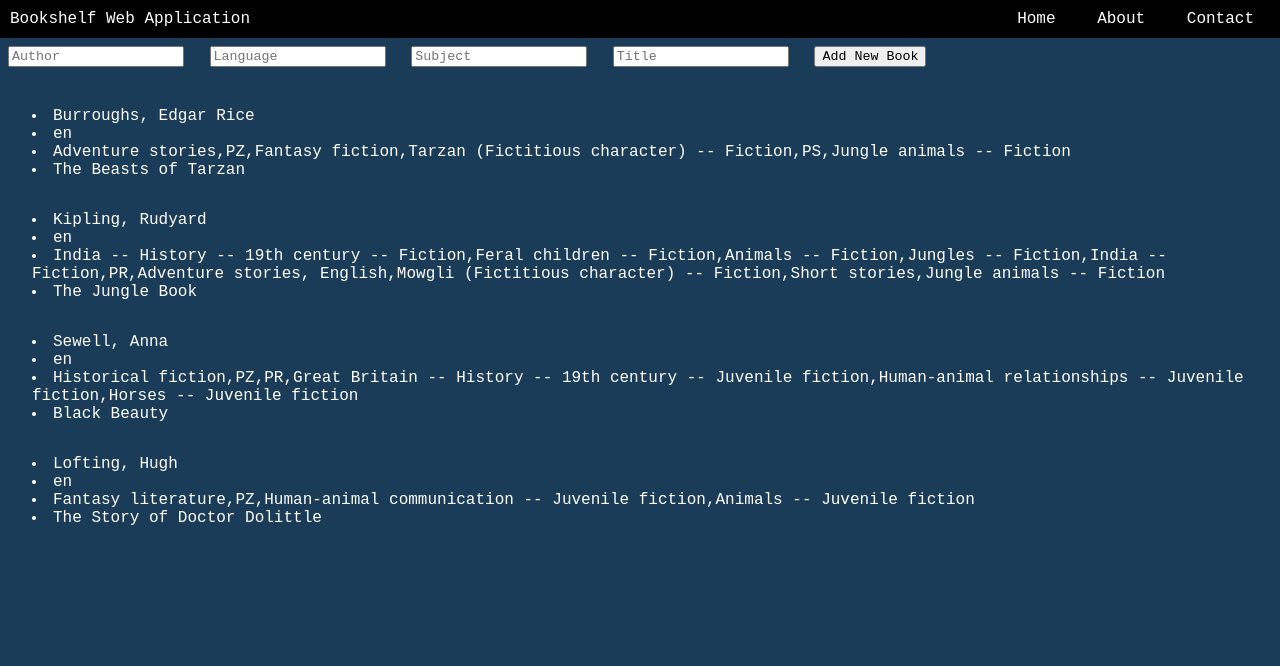
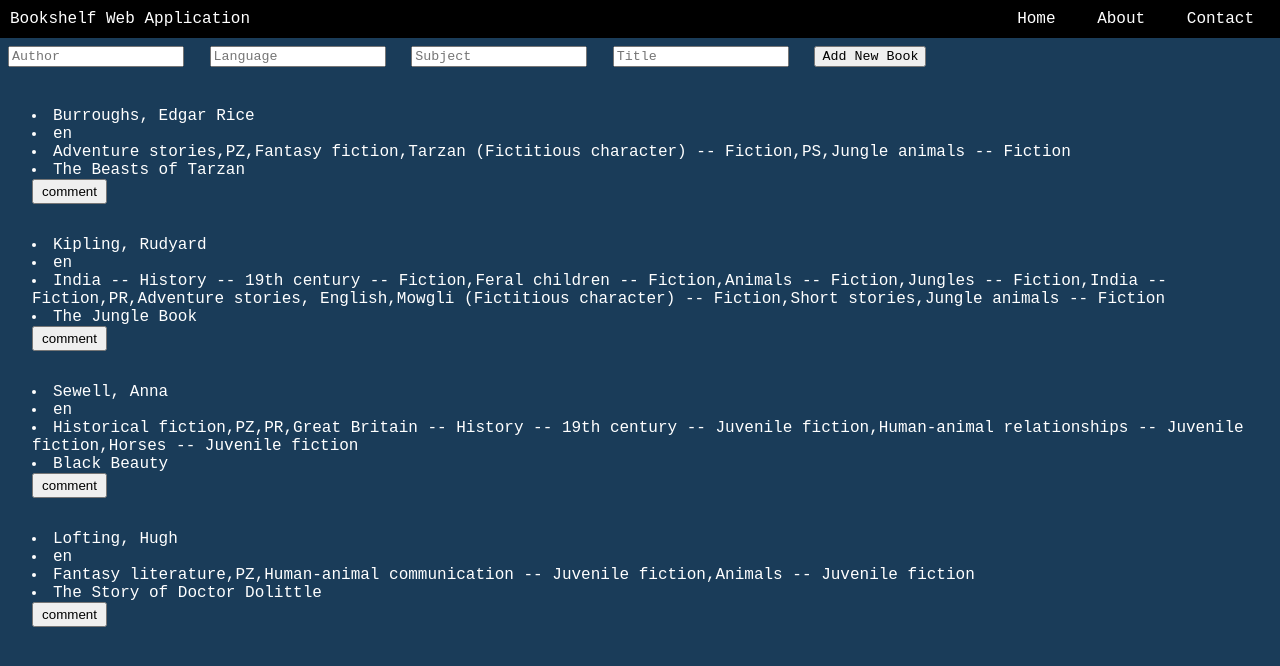
Before and after one commit to Joseph-WhiteSWE/Foundations.BookshelfWebApplication, a plain HTML site: page index.html in a window 1280 px wide. Drawn offline with Linux system fonts and the light colour scheme.

Commit message:
fourth commit

```diff
--- a/js/book.js
+++ b/js/book.js
@@ -25,10 +25,21 @@ class Book
         let title = document.createElement('li')
         title.innerText = this.title
 
+        let commentBtn = document.createElement('button')
+        commentBtn.classList.add('comment')
+        commentBtn.style.height = '25px'
+        commentBtn.style.width = '75px'
+        commentBtn.innerText = 'comment'
+
+        //create comment button here
+        //then target comment button with queryselector and addeventlisteners when clicked
+
         card.append(author)
         card.append(language)
         card.append(subject)
         card.append(title)
+        card.append(commentBtn)
+
 
         return card
 
--- a/js/index.js
+++ b/js/index.js
@@ -14,14 +14,22 @@ for (const bookinBookData of bookData)
 }
 library.render()
 
+//Add Books section
+
 let addBtn = document.getElementById('add-btn')
-addBtn.addEventListener('click', () => {
+addBtn.addEventListener('click', () =>
+{
 
     let authorInput = document.getElementById('book-author').value
     let langInput = document.getElementById('book-lang').value
     let subjectInput = document.getElementById('book-subject').value
     let titleInput = document.getElementById('book-title').value
 
+    if (authorInput.length === 0)
+    {
+        return alert('Invalid Input')
+    }
+
     let newBook = new Book(authorInput, langInput, subjectInput, titleInput)
     library.addBookToBookshelf(newBook)
 
```
Also changed, not shown: index.html (+2 -0 lines), js/bookshelf.js (+10 -16 lines), style.css (line endings or trailing spaces). Lines whose indentation alone changed are shown as unchanged.
